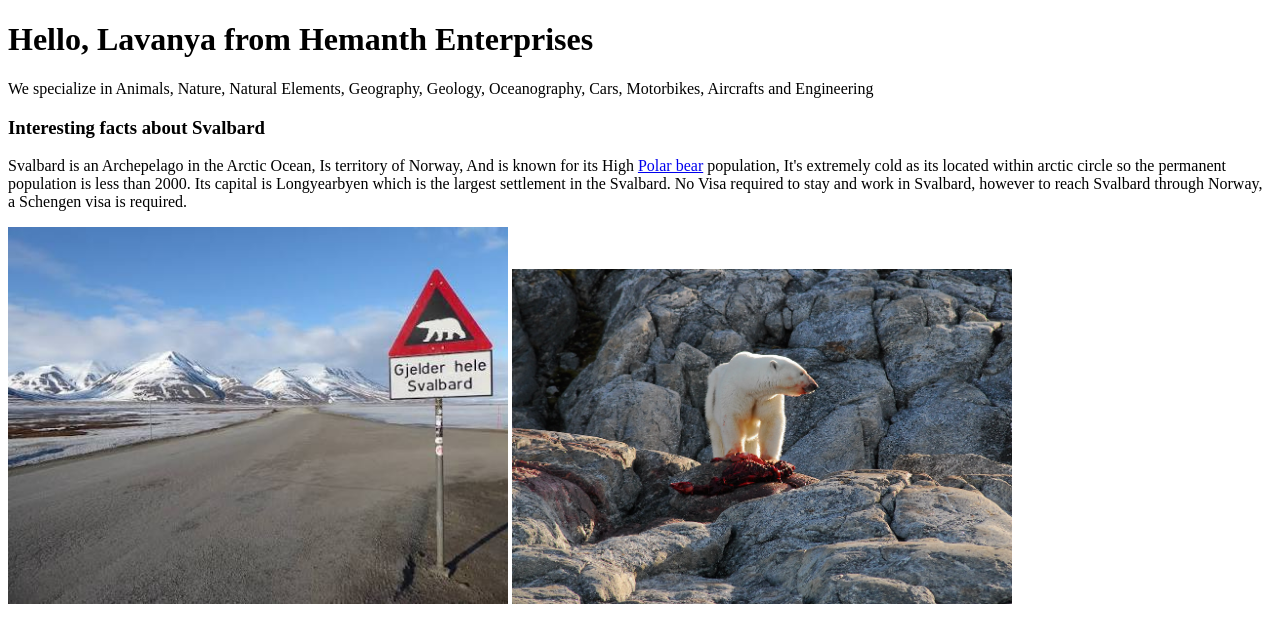
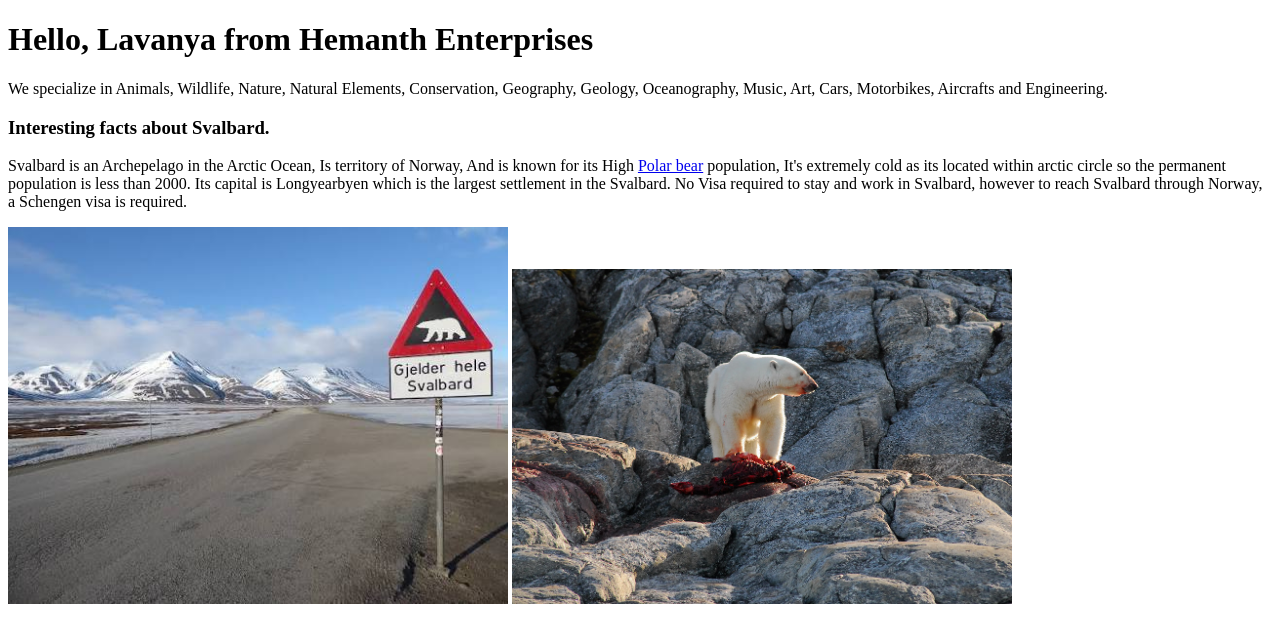
Before and after one commit to Hemanth998/Project1, a plain HTML site: page index.html in a window 1280 px wide. Drawn offline with Linux system fonts and the light colour scheme.

Commit message:
corrections

```diff
--- a/index.html
+++ b/index.html
@@ -7,8 +7,8 @@
 </head>
 <body>
     <h1>Hello, Lavanya from Hemanth Enterprises</h1>
-    <p>We specialize in Animals, Nature, Natural Elements, Geography, Geology, Oceanography, Cars, Motorbikes, Aircrafts and Engineering  </p>
-    <h3>Interesting facts about Svalbard</h3>
+    <p>We specialize in Animals, Wildlife, Nature, Natural Elements, Conservation, Geography, Geology, Oceanography, Music, Art, Cars, Motorbikes, Aircrafts and Engineering. </p>
+    <h3>Interesting facts about Svalbard.</h3>
     <p>Svalbard is an Archepelago in the Arctic Ocean, Is territory of Norway, And is known for its High <a href="./polar-bear.html">Polar bear</a> population, It's extremely cold as its located within arctic circle so the permanent population is less than 2000. Its capital is Longyearbyen which is the largest settlement in the Svalbard. No Visa required to stay and work in Svalbard, however to reach Svalbard through Norway, a Schengen visa is required. </p>
     <img src="Svalbard1.jpg" alt="Svalbard polar bear sign" width="500">
     <img src="Svalbard2.jpg" alt="Svalbard polar bear eating" width="500">
```
Also changed, not shown: polar-bear.html (+1 -1 lines).
